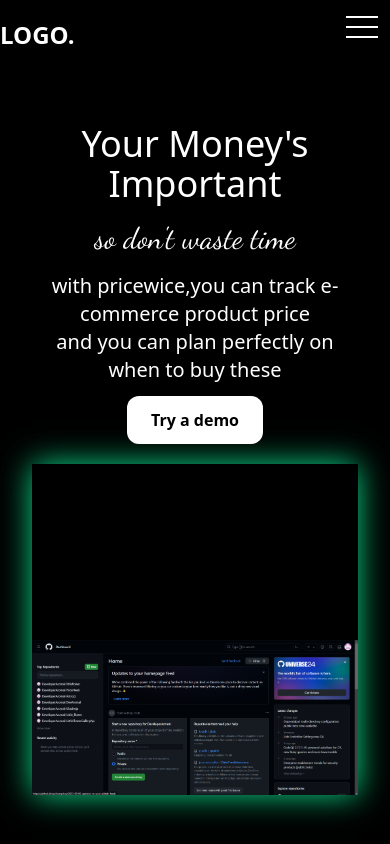
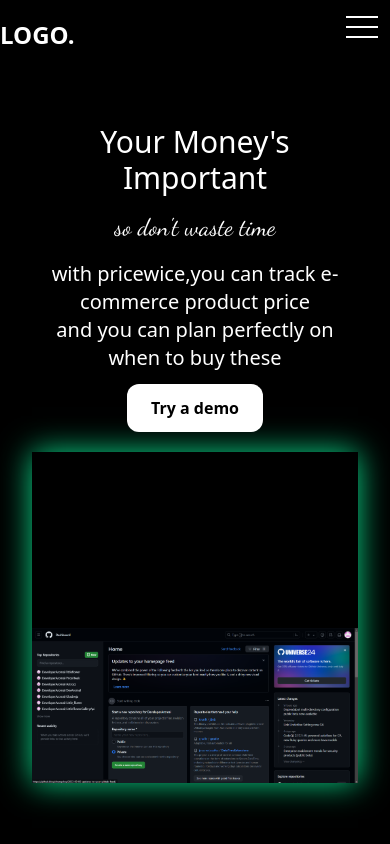
Before and after one commit to DeveloperAromal/PriceHwak, a Next.js app: page / in a window 390 px wide. Built offline with nearby package versions, Linux system fonts and the light colour scheme.

Commit message:
updated hero

```diff
--- a/app/components/screen/Hero.tsx
+++ b/app/components/screen/Hero.tsx
@@ -12,8 +12,8 @@ export default function Hero(){
             </div>
              <section className="top">
                 <div className="top text-center pt-6 pb-5">
-                    <h1 className="mt-5 text-4xl lg:text-7xl md:text-5xl sm:text-4xl">Your Money's Important</h1>
-                    <h3 className="mt-4 text-3xl lg:text-6xl md:text-4xl sm:text-3xl" style={{ fontFamily: "Dancing Script" }}>so don't waste time</h3>
+                    <h1 className="mt-5 text-3xl lg:text-7xl md:text-5xl sm:text-4xl">Your Money's Important</h1>
+                    <h3 className="mt-4 text-2xl lg:text-6xl md:text-4xl sm:text-3xl" style={{ fontFamily: "Dancing Script" }}>so don't waste time</h3>
                     <p className="mt-4 text-center text-xl lg:text-2xl md:text-2xl sm:text-2xl mb-3">with pricewice,you can track e-commerce product price <br/>
                     and you can plan perfectly on when to buy these</p>
                     <Button href="/auth/v1/signup" title="Try a demo" />
```
